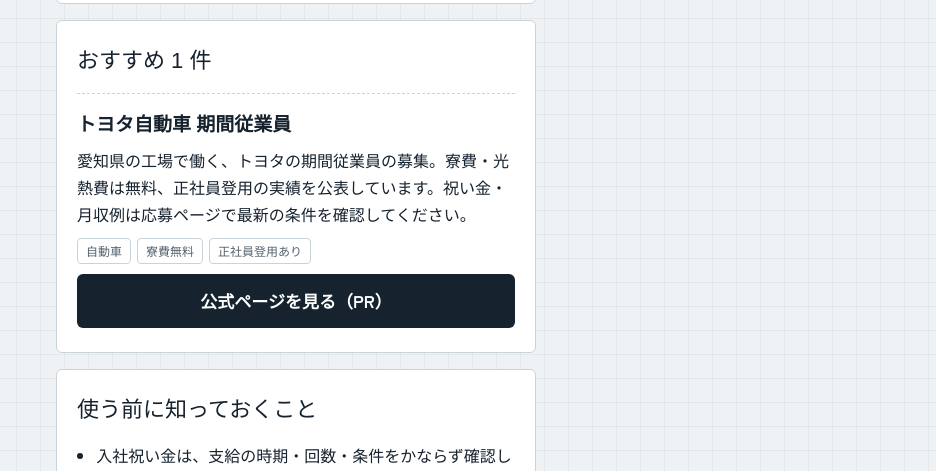
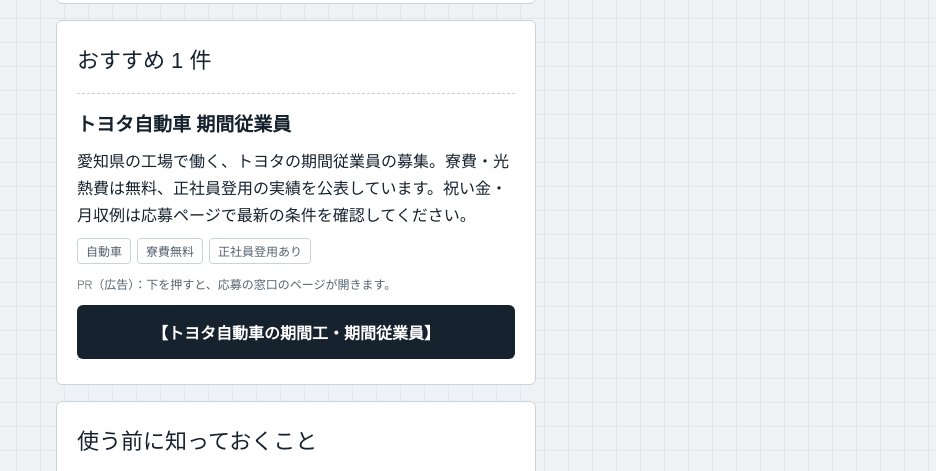
Before and after one commit to eigalee-hub/mune-kyuryo-shindan, a plain HTML site: page intro.html in a window 1280 px wide. Shown: the part 270-741 px from the top of the page, without its empty margins (344-1280 px from the left). Drawn offline with Linux system fonts and the light colour scheme; grey boxes are pictures that could not be loaded; a web font is replaced by a local one.

Commit message:
紹介ページのトヨタをA8の発行コード（サイト004・素材002）そのままに、GA4も読み込む
A8のヘルプ：テキスト素材の文言変更・リンク部分だけの使用は禁止。これまでURLだけを使い文言を「公式ページを見る（PR）」に変えていたのを、発行コードそのままに（改行の削除のみ。ヘルプで可）。見た目は外側のCSSだけでボタンにした。GA4は診断のトップと同じ G-FRXCTXP7MK。

Co-Authored-By: Claude Opus 5.5 <noreply@anthropic.com>

```diff
--- a/intro.html
+++ b/intro.html
@@ -70,6 +70,8 @@ select.opt{appearance:auto}
 .btn[aria-disabled="true"]{opacity:.45;pointer-events:none}
 .policy h2{font-size:18px} .policy p,.policy li{font-size:15px} .policy ul{margin:0;padding-left:1.2em}
 a{color:inherit}
+.a8code a{display:flex;align-items:center;justify-content:center;width:100%;min-height:54px;border-radius:6px;padding:12px 16px;text-align:center;background:var(--ink);color:var(--sheet);font:700 16px/1.4 var(--f-body);text-decoration:none}
+.a8code img{display:block}
 </style>
 </head>
 <body>
@@ -95,23 +97,26 @@ a{color:inherit}
 <script>
 /* ===== 設定：ASPの広告リンク。{subid} は src_type_intro に自動で置き換わる ===== */
 const SERVICES = {
-  // url が空のサービスはページに出さない。説明文は掲載前にASPの案件ページで確認して書き直す。
+  // url も code も空のサービスはページに出さない。code はA8の発行コード（サイト004「3分診断」で作った素材）をそのまま入れる。A8のヘルプ：テキスト素材の文言変更・リンク部分だけの使用は禁止（改行の削除などコードに影響しない変更は可）。説明文は掲載前にASPの案件ページで確認して書き直す。
   // name, desc, tags, url（ASPの広告リンク。A8は掲載サイト「ムネさんの給料ノート（3分診断）」で作ったリンクを入れる。サブIDを付けられるASPは {subid} を入れる）, types
     // ages があるサービスは、診断で答えた年代がその中にある人にだけ出す。年代が分からないときは出して ageNote を添える
   list: [
-    { id:"toyota", name:"トヨタ自動車 期間従業員", desc:"愛知県の工場で働く、トヨタの期間従業員の募集。寮費・光熱費は無料、正社員登用の実績を公表しています。祝い金・月収例は応募ページで最新の条件を確認してください。", tags:["自動車","寮費無料","正社員登用あり"], url:"https://px.a8.net/svt/ejp?a8mat=4BGTLN+2BY7E2+5SAW+5YRHE", types:["earn","career","start"] },
+    { id:"toyota", name:"トヨタ自動車 期間従業員", desc:"愛知県の工場で働く、トヨタの期間従業員の募集。寮費・光熱費は無料、正社員登用の実績を公表しています。祝い金・月収例は応募ページで最新の条件を確認してください。", tags:["自動車","寮費無料","正社員登用あり"], url:"", code:'<a href="https://px.a8.net/svt/ejp?a8mat=4BGTLN+2BY7E2+5SAW+5YRHE" rel="nofollow">【トヨタ自動車の期間工・期間従業員】</a><img border="0" width="1" height="1" src="https://www18.a8.net/0.gif?a8mat=4BGTLN+2BY7E2+5SAW+5YRHE" alt="">', types:["earn","career","start"] },
     { id:"makersjob", name:"メーカーズジョブ", desc:"期間工・製造業の求人を紹介するサービス。担当者と面談して、複数のメーカーを比べて選べます。", tags:["複数メーカー比較","面談あり"], url:"", types:["earn","career","start","day"] },
     { id:"kubota", name:"クボタ 筑波工場 期間従業員", desc:"茨城県の工場で農業機械などをつくる、クボタの期間従業員の募集。", tags:["農業機械","茨城"], url:"", types:["career","day"] },
     { id:"koujouworld", name:"工場求人ワールド", desc:"全国の工場・製造業の求人を探せるサイト。地元で通える求人や日勤の求人も探せます。", tags:["全国","日勤あり","地元で探す"], url:"", types:["day","start"] }
   ]
 };
 /* ========================================================================= */
+const GA4="G-FRXCTXP7MK";
+if(GA4){ const t=document.createElement("script"); t.async=true; t.src="https://www.googletagmanager.com/gtag/js?id="+GA4; document.head.appendChild(t);
+  window.dataLayer=window.dataLayer||[]; window.gtag=function(){dataLayer.push(arguments)}; gtag("js",new Date()); gtag("config",GA4); }
 const TYPES={earn:["TYPE A · EARN","とにかく貯める型"],career:["TYPE B · CAREER","正社員登用ねらい型"],day:["TYPE C · STEADY","続けやすさ重視型"],start:["TYPE D · START","すぐ寮つきで始める型"]};
 const q=new URLSearchParams(location.search);
 const clean=v=>(v||"").replace(/[^a-z0-9_]/gi,"").slice(0,40);
 const src=clean(q.get("src"))||"direct", type=TYPES[q.get("type")]?q.get("type"):"", via=clean(q.get("via"))||"web", age=clean(q.get("age"));
 if(type){ document.getElementById("tcode").textContent=TYPES[type][0]; document.getElementById("ttitle").innerHTML=TYPES[type][1]+"に合う<em>求人サービス</em>"; }
-const ready=SERVICES.list.filter(s=>s.url);
+const ready=SERVICES.list.filter(s=>s.url||s.code);
 const ageOk=s=>!s.ages||!age||s.ages.includes(age);
 let items=ready.filter(s=>(!type||s.types.includes(type))&&ageOk(s));
 if(!items.length) items=ready.filter(ageOk);
@@ -121,9 +126,10 @@ items.forEach(s=>{
   const subid=[src,type||"all",via].join("_");
   const href=s.url?s.url.replace("{subid}",encodeURIComponent(subid)):"#";
   const d=document.createElement("div"); d.className="svc";
-  d.innerHTML=`<h3>${s.name}</h3><p>${s.desc}</p>${s.ageNote?'<p class="note">'+s.ageNote+'</p>':""}<div class="tags">${s.tags.map(t=>"<span>"+t+"</span>").join("")}</div>
-  <a class="btn btn-main" href="${href}" target="_blank" rel="noopener sponsored" ${s.url?"":'aria-disabled="true"'}>${s.url?"公式ページを見る（PR）":"準備中"}</a>`;
-  d.querySelector("a").addEventListener("click",()=>{ try{ window.gtag&&gtag("event","asp_click",{service:s.id,src,type,via}); }catch(e){} });
+  const link=s.code?'<p class="note">PR（広告）：下を押すと、応募の窓口のページが開きます。</p><div class="a8code">'+s.code+'</div>'
+    :`<a class="btn btn-main" href="${href}" target="_blank" rel="noopener sponsored" ${s.url?"":'aria-disabled="true"'}>${s.url?"公式ページを見る（PR）":"準備中"}</a>`;
+  d.innerHTML=`<h3>${s.name}</h3><p>${s.desc}</p>${s.ageNote?'<p class="note">'+s.ageNote+'</p>':""}<div class="tags">${s.tags.map(t=>"<span>"+t+"</span>").join("")}</div>`+link;
+  d.querySelectorAll("a").forEach(a=>a.addEventListener("click",()=>{ try{ window.gtag&&gtag("event","asp_click",{service:s.id,src,type,via}); }catch(e){} }));
   box.appendChild(d);
 });
 document.getElementById("back").href="index.html?src="+src;
```
